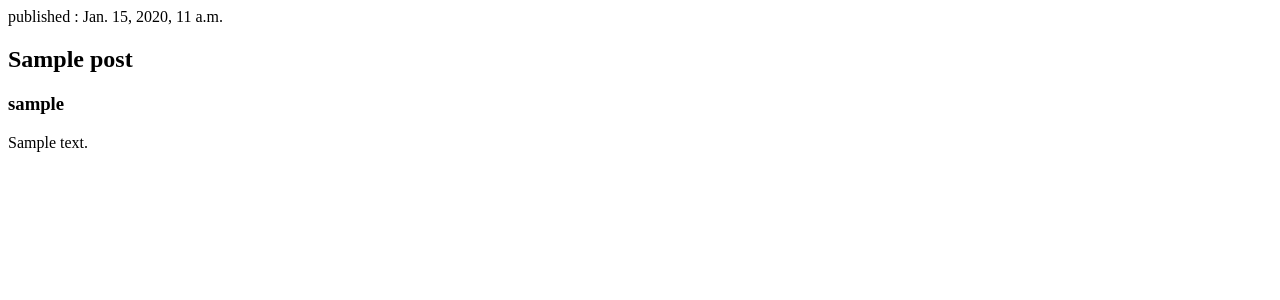
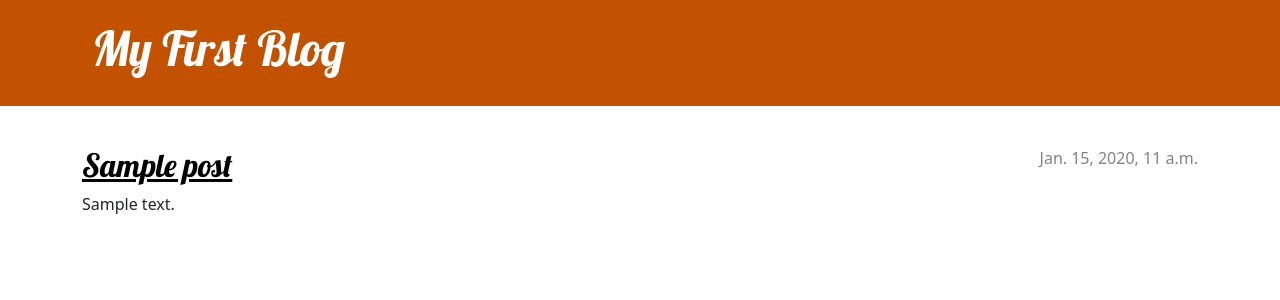
Before and after one commit to james-gabi/my-first-blog, a Django app: page / in a window 1280 px wide. Shown: the top 300 px of the page. Run offline with Django 5.2, Linux system fonts and the light colour scheme; tables that the repository leaves empty hold one stand-in row (values such as "Sample post").

Commit message:
Changed some styling

```diff
--- /dev/null
+++ b/mysite/blog/static/css/blog.css
@@ -0,0 +1,71 @@
+.page-header {
+    background-color: #C25100;
+    margin-top: 0;
+    margin-bottom: 40px;
+    padding: 20px 20px 20px 40px;
+}
+
+.page-header h1,
+.page-header h1 a,
+.page-header h1 a:visited,
+.page-header h1 a:active {
+    color: #ffffff;
+    font-size: 36pt;
+    text-decoration: none;
+}
+
+h1,
+h2,
+h3,
+h4 {
+    font-family: 'Lobster', cursive;
+}
+
+.date {
+    color: #828282;
+}
+
+.save {
+    float: right;
+}
+
+.post-form textarea,
+.post-form input {
+    width: 100%;
+}
+
+.top-menu,
+.top-menu:hover,
+.top-menu:visited {
+    color: #ffffff;
+    float: right;
+    font-size: 26pt;
+    margin-right: 20px;
+}
+
+.post {
+    margin-bottom: 70px;
+}
+
+.post h2 a,
+.post h2 a:visited {
+    color: #000000;
+}
+
+.post > .date,
+.post > .actions {
+    float: right;
+}
+
+.btn-secondary,
+.btn-secondary:visited {
+    color: #C25100;
+    background: none;
+    border-color: #C25100;
+    margin-left: 15px;
+}
+
+.btn-secondary:hover {
+    color: #FFFFFF;
+    background-color: #C25100;
+}
--- a/mysite/blog/templates/blog/post_list.html
+++ b/mysite/blog/templates/blog/post_list.html
@@ -1,19 +1,36 @@
+{% load static %}
+
 <html>
 
 <head>
+    <link rel="stylesheet" href="https://cdn.jsdelivr.net/npm/bootstrap@5.3.3/dist/css/bootstrap.min.css"
+        integrity="sha384-QWTKZyjpPEjISv5WaRU9OFeRpok6YctnYmDr5pNlyT2bRjXh0JMhjY6hW+ALEwIH" crossorigin="anonymous">
+    <link rel="stylesheet" href="{% static 'css/blog.css' %}">
+    <link rel="stylesheet" href="https://fonts.googleapis.com/css?family=Lobster&subset=latin,latin-ext">
+
+
     <title> My Fk</title>
-</head
-
-<body>
-    {% for post in posts %}
-        <article>
-            <time> published : {{post.published_date}}</time>
-        <h2> {{ post.title }} </h2>
-        <h3> {{ post.author }} </h3>
-        <p> {{ post.text |linebreaksbr }} </p>
-        <br>
-        </article>
-    {% endfor %}
+</head <body>
+<header class="page-header">
+    <div class='container'>
+        <h1><a href=""> My First Blog </a></h1>
+    </div>
+</header>
+<main class="container">
+    <div class="row">
+        <div class="col">
+            {% for post in posts %}
+                <article class="post">
+                    <time class="date">
+                        {{ post.published_date }}
+                    </time>
+                    <h2><a href="">{{ post.title }}</a></h2>
+                    <p>{{ post.text|linebreaksbr }}</p>
+                </article>
+            {% endfor %}
+        </div>
+    </div>
+</main>
 </body>
 
 </html>
```
